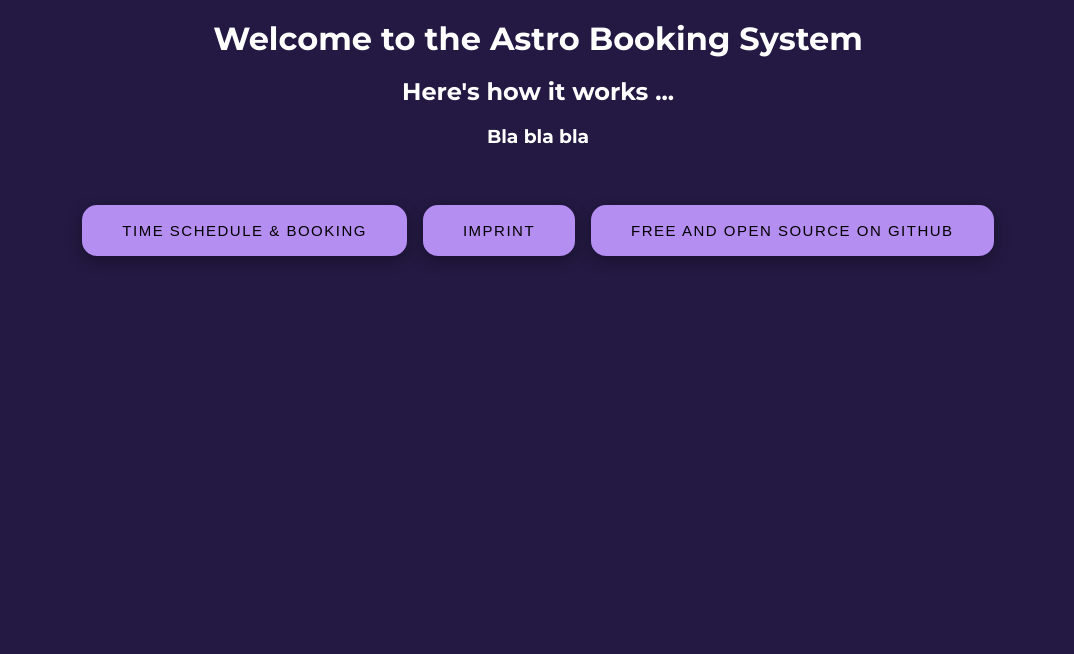
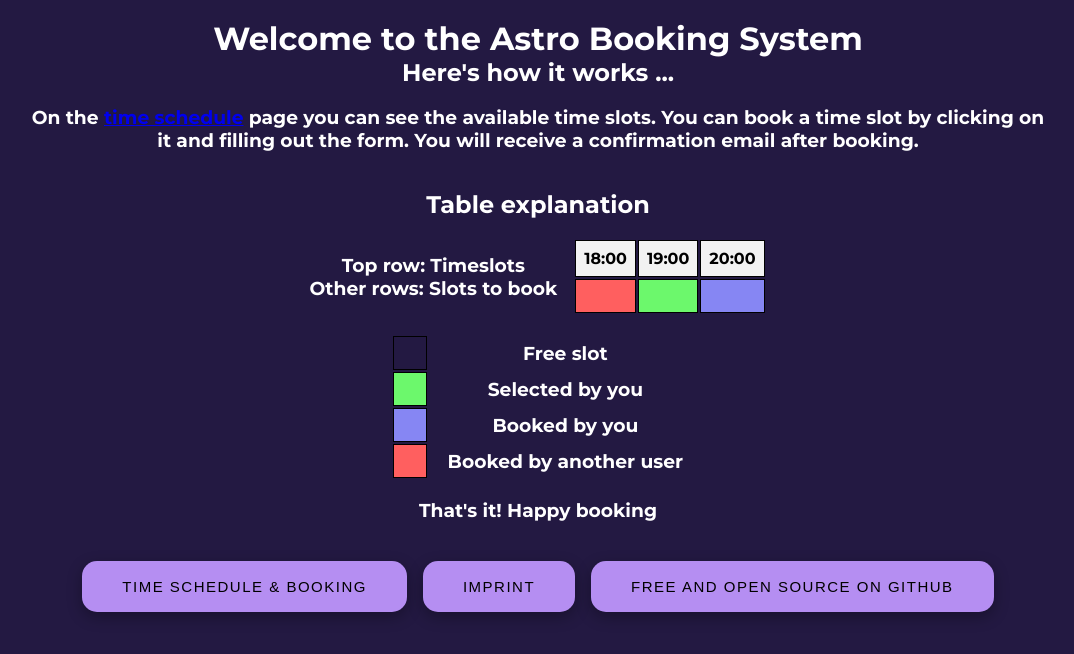
Before and after one commit to thevalleyy/astro-booking-system, a Next.js app: page / in a window 1280 px wide. Shown: the top 654 px of the page, without its empty margins (102-1176 px from the left). Built offline with nearby package versions, Linux system fonts and the light colour scheme; no server answers.

Commit message:
added explanation on home page

```diff
--- a/data/table.json
+++ b/data/table.json
@@ -1,95 +1,14 @@
 {
-    "updated": 1736716204175,
+    "updated": 1736720300741,
     "data": {
         "18:00": {},
         "18:20": {},
         "18:40": {},
         "19:00": {},
-        "19:20": {
-            "0": {
-                "firstname": "johannes",
-                "lastname": "Steger",
-                "email": "jogest06@gmai.com",
-                "bookedSlots": 3,
-                "time": 1736714613224
-            },
-            "1": {
-                "firstname": "gd",
-                "lastname": "fd",
-                "email": "jogest06@gmai.com",
-                "bookedSlots": 3,
-                "time": 1736715047166
-            },
-            "2": {
-                "firstname": "fds",
-                "lastname": "fds",
-                "email": "jogest06@gmai.com",
-                "bookedSlots": 2,
-                "time": 1736715132005
-            },
-            "3": {
-                "firstname": "fds",
-                "lastname": "fds",
-                "email": "jogest06@gmail.com",
-                "bookedSlots": 2,
-                "time": 1736715147545
-            }
-        },
-        "19:40": {
-            "0": {
-                "firstname": "sdf",
-                "lastname": "fl",
-                "email": "jogest06@gmail.com",
-                "bookedSlots": 2,
-                "time": 1736715348781
-            },
-            "1": {
-                "firstname": "sdf",
-                "lastname": "sdf",
-                "email": "jogest06@gmail.com",
-                "bookedSlots": 2,
-                "time": 1736715577324
-            },
-            "2": {
-                "firstname": "sdf",
-                "lastname": "sdf",
-                "email": "jogest06@gmail.com",
-                "bookedSlots": 2,
-                "time": 1736715645227
-            }
-        },
-        "20:00": {
-            "0": {
-                "firstname": "Snus",
-                "lastname": "Haas",
-                "email": "snusi@gmail.com",
-                "bookedSlots": 2,
-                "time": 1736715982947
-            },
-            "1": {
-                "firstname": "Snus",
-                "lastname": "Haas",
-                "email": "snusi@gmail.com",
-                "bookedSlots": 2,
-                "time": 1736716141104
-            },
-            "2": {
-                "firstname": "Snus",
-                "lastname": "Haas",
-                "email": "snusi@gmail.com",
-                "bookedSlots": 1,
-                "time": 1736716190329
-            }
-        },
-        "20:20": {
-            "0": {
-                "firstname": "Snus",
-                "lastname": "Haas",
-                "email": "jogest06@gmail.com",
-                "bookedSlots": 1,
-                "time": 1736716204174
-            }
-        },
+        "19:20": {},
+        "19:40": {},
+        "20:00": {},
+        "20:20": {},
         "20:40": {},
         "21:00": {}
     }
--- a/js/api/addEntry.js
+++ b/js/api/addEntry.js
@@ -203,6 +203,9 @@
         };
     }
 
+    // wait 2 seconds to simulate a slow connection
+    // await new Promise((resolve) => setTimeout(resolve, 2000));
+
     return {
         code: 200,
         success: true,
--- a/pages/index.js
+++ b/pages/index.js
@@ -20,16 +20,83 @@
                 {metaData.large_image ? <meta content="summary_large_image" name="twitter:card" /> : ""}
             </Head>
 
-            <div className="fullscreen">
-                <br></br>
-                <h1 className="center-H">Welcome to the Astro Booking System</h1>
-                <br></br>
-                <h2 className="center-H">Here&#39;s how it works ... </h2>
-                <br></br>
-                <h3 className="center-H">Bla bla bla</h3>
-                <br></br>
-                <br></br>
-                <br></br>
+            <div className="fullscreen no-select">
+                <div className="center-H">
+                    <br></br>
+                    <h1>Welcome to the Astro Booking System</h1>
+                    <h2>Here&#39;s how it works ... </h2>
+                    <br></br>
+                    <h3 style={{ maxWidth: "80%" }}>
+                        On the <a href="./table">time schedule</a> page you can see the available time slots. You can book a time slot by clicking on
+                        it and filling out the form. You will receive a confirmation email after booking.
+                    </h3>
+                    <br></br>
+                    <br></br>
+                    <h2>Table explanation</h2>
+                    <br></br>
+                    <div className="nextToEachOther">
+                        <div className="center-H">
+                            <h3>Top row: Timeslots</h3>
+                            <h3>Other rows: Slots to book</h3>
+                        </div>
+
+                        <table>
+                            <thead>
+                                <tr>
+                                    <th className="header" id="0">
+                                        18:00
+                                    </th>
+                                    <th className="header" id="1">
+                                        19:00
+                                    </th>
+                                    <th className="header" id="2">
+                                        20:00
+                                    </th>
+                                </tr>
+                            </thead>
+                            <tbody>
+                                <tr>
+                                    <td className="slot booked"></td>
+                                    <td className="slot clicked"></td>
+                                    <td className="slot bookedByClient"></td>
+                                </tr>
+                            </tbody>
+                        </table>
+                    </div>
+                    <br></br>
+                    <table>
+                        <tbody>
+                            <tr>
+                                <td className="slot"></td>
+                                <td>
+                                    <h3 style={{ paddingLeft: "1em" }}>Free slot</h3>
+                                </td>
+                            </tr>
+                            <tr>
+                                <td className="slot clicked"></td>
+                                <td>
+                                    <h3 style={{ paddingLeft: "1em" }}>Selected by you</h3>
+                                </td>
+                            </tr>
+                            <tr>
+                                <td className="slot bookedByClient"></td>
+                                <td>
+                                    <h3 style={{ paddingLeft: "1em" }}>Booked by you</h3>
+                                </td>
+                            </tr>
+                            <tr>
+                                <td className="slot booked"></td>
+                                <td>
+                                    <h3 style={{ paddingLeft: "1em" }}>Booked by another user</h3>
+                                </td>
+                            </tr>
+                        </tbody>
+                    </table>
+                    <br></br>
+                    <h3>That&#39;s it! Happy booking</h3>
+                    <br></br>
+                </div>
+
                 <div className="nextToEachOther">
                     <button
                         type="button"
--- a/passwords.json
+++ b/passwords.json
@@ -7,7 +7,7 @@
         "secure": true,
         "auth": {
             "user": "abendderoffenensternwarte@gmail.com",
-            "pass": "lmhi hske abik pvxg"
+            "pass": "password"
         }
     }
 }
--- a/styles/globals.css
+++ b/styles/globals.css
@@ -1,5 +1,5 @@
 /* TEmPORARY, easier to test this way */
-@import url('https://fonts.googleapis.com/css2?family=Montserrat:wght@400;700&display=swap');
+@import url("https://fonts.googleapis.com/css2?family=Montserrat:wght@400;700&display=swap");
 
 /* @font-face {
     font-family: "Windows95";
@@ -17,7 +17,7 @@
 html,
 body {
     background-color: #231942;
-    font-family: 'Montserrat', sans-serif;
+    font-family: "Montserrat", sans-serif;
     color: #ffffff;
 }
 
@@ -40,11 +40,21 @@
     height: 100vh;
 }
 
+td {
+    min-width: 1em;
+    height: 1em;
+}
+
 .center-H {
     display: flex;
     flex-direction: column;
     align-items: center;
     justify-content: center;
+    text-align: center;
+}
+
+.center-H br {
+    margin: 1rem 0;
 }
 
 .nextToEachOther {
@@ -154,6 +164,7 @@
 /* Added new css elements instead of replacing old ones for now */
 
 .buttonReal {
+    margin-top: 20px;
     padding: 17px 40px;
     border-radius: 15px;
     cursor: pointer;
@@ -179,7 +190,6 @@
     transition: 100ms;
 }
 
-
 /* Phones, and other vertical devices */
 @media (max-width: 768px) {
     .nextToEachOther {
@@ -189,3 +199,8 @@
         justify-content: center;
     }
 }
+
+/* clicked link */
+a:visited {
+    color: #ff0000;
+}
```
Also changed, not shown: pages/table.js (+24 -3 lines), TODO.txt.
